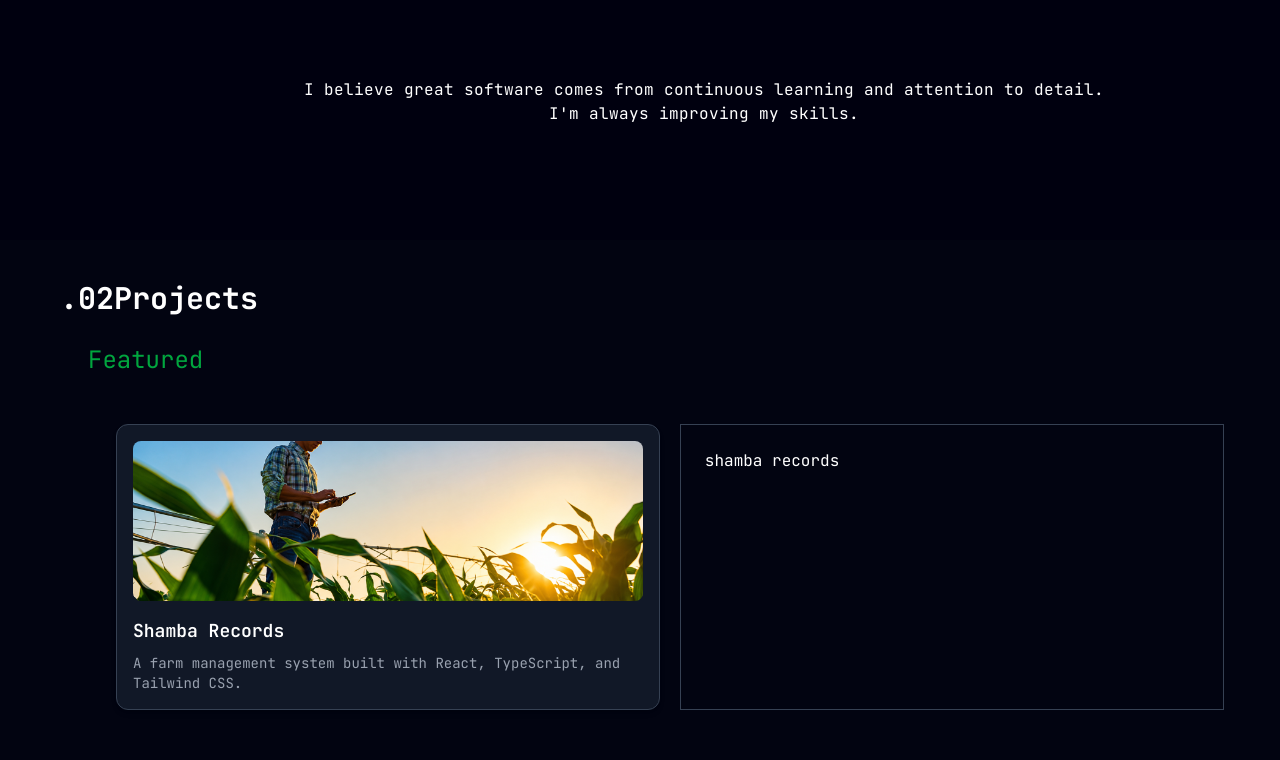
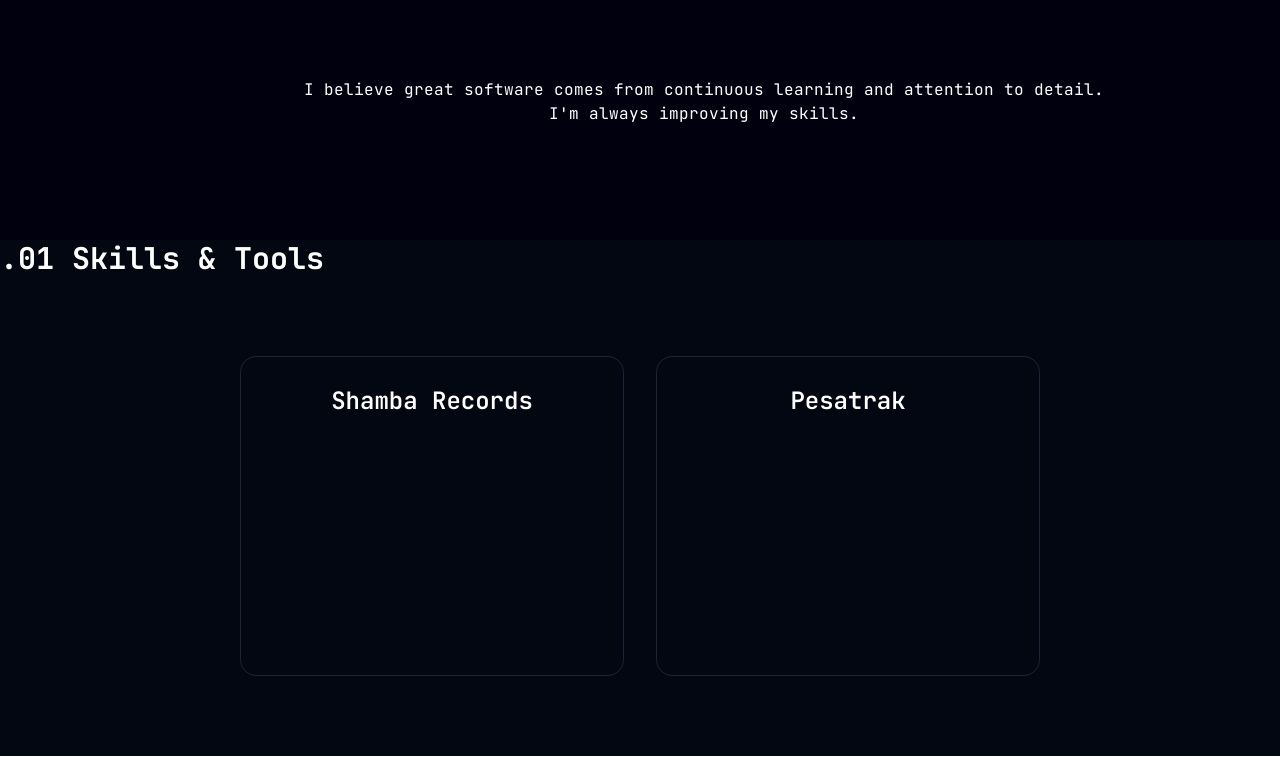
Before and after one commit to oluochvn/p20, a React (Vite) app: page / in a window 1280 px wide. Shown: the part 808-1568 px from the top of the page. Built offline with nearby package versions, Linux system fonts and the light colour scheme; a web font is replaced by a local one.

Commit message:
project v1

```diff
--- a/src/App.tsx
+++ b/src/App.tsx
@@ -97,41 +97,28 @@
           </p>
         </div>
         </div>
-              <p className="lg:text-center text-lg sm:text-base lg:mt-15 sm:pl-2 sm:pt-5 sm:block  tracking-wide ">
+              <p className="lg:text-center  sm:text-base lg:mt-15 sm:pl-2 sm:pt-5 sm:block  tracking-wide">
                 I believe great software comes from continuous learning and attention to detail. <br />
                 I'm always improving my skills.
               </p>
     </div>
+<div>
+  <h1 className="text-3xl font-bold "><span>.01</span> Skills & Tools</h1>
+<div className="flex items-center justify-between mx-40 gap-8 p-20">
 
-    <div className={`${darkMode ? 'bg-[#00000F]/40 text-white' : 'bg-[#E2DFD0]/10'} transition-colors duration-3500 pl-30 pt-10 h-[520px] sm:pl-15 `}>
-      <h1 className="text-3xl font-bold "><span>.02</span>Projects</h1>
-      <p className="m-7 text-2xl text-green-600">Featured</p>
+  <div className="w-1/2 h-[40vh] rounded-2xl border border-gray-700/50 p-7 transition-all duration-300 hover:-translate-y-1 hover:border-green-500">
+    <h1 className="text-2xl font-semibold text-center">
+      Shamba Records
+    </h1>
+  </div>
 
-      <div className=" flex flex-col lg:flex-row gap-5 ml-14 mr-14">
-       <div
-  className={`${
-    darkMode ? "border-gray-700 bg-[#111827]" : "border-gray-300 bg-white"
-  } mt-5 w-1/2 border rounded-xl p-4 shadow-md hover:shadow-lg transition duration-300`}
->
-  <img
-    src="/shamba1.png"
-    alt="Shamba Records"
-    className="w-full h-40 object-cover rounded-lg"
-  />
-
-  <h4 className="mt-4 text-lg font-semibold">Shamba Records</h4>
-
-  <p className="mt-2 text-sm text-gray-400">
-    A farm management system built with React, TypeScript, and Tailwind CSS.
-  </p>
+  <div className="w-1/2 h-[40vh] rounded-2xl border border-gray-700/50 p-7 transition-all duration-300 hover:-translate-y-1 hover:border-green-500">
+    <h1 className="text-2xl font-semibold text-center">
+      Pesatrak
+    </h1>
+  </div>
 </div>
-
-        <div className={`${darkMode ? ' ' : ' '} mt-5 w-1/2 border border-gray-700 p-6`} >
-          <h4>shamba records</h4>
-        </div>
-      </div>
-    </div>
-
+</div>
   </div>
   )
 }
```
